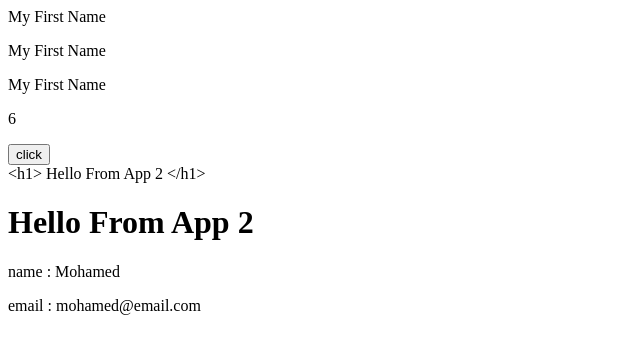
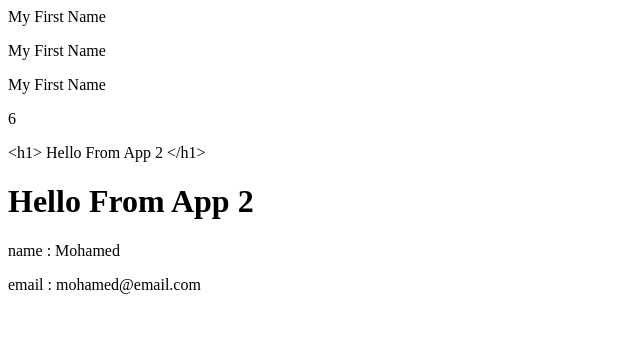
Before and after one commit to Alilabib/vue-tutorials, a plain HTML site: page index.html in a window 1280 px wide. Shown: the whole page, without its empty margins (0-640 px from the left). Drawn offline with nearby package versions, Linux system fonts and the light colour scheme.

Commit message:
update data

```diff
--- a/index.html
+++ b/index.html
@@ -16,7 +16,7 @@
         <p> {{ number1
             + number2 }} </p>
 
-        <button onclick="printName"> click </button>
+
     </div>
     <div id="app2">
         {{ elementHtml }}
```
